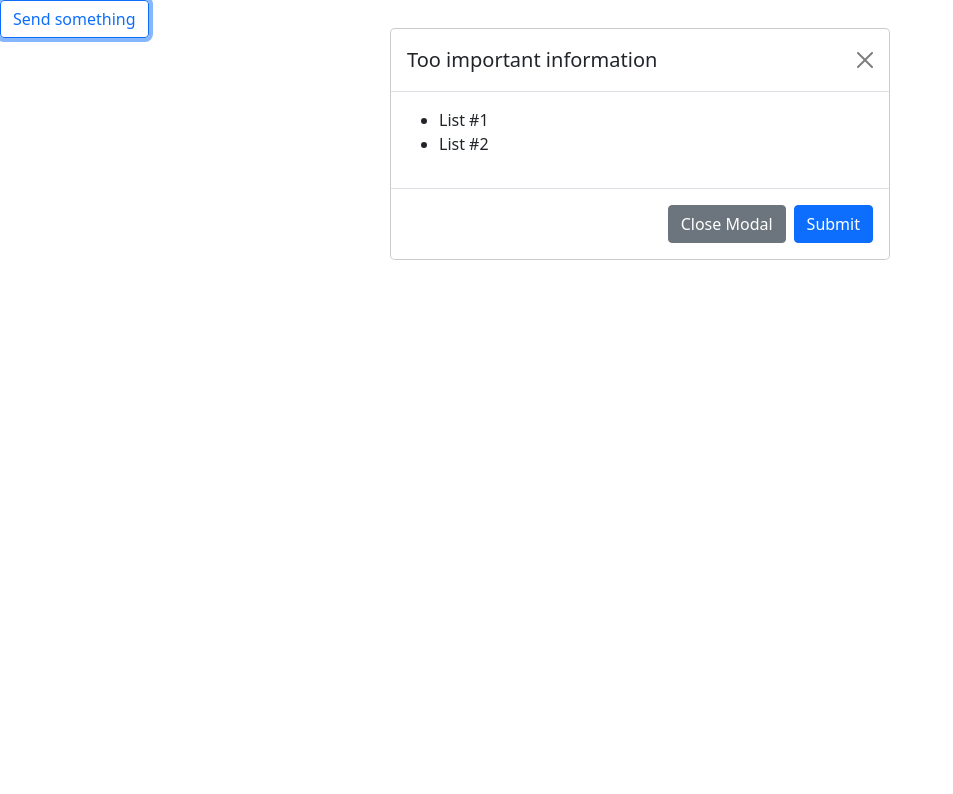
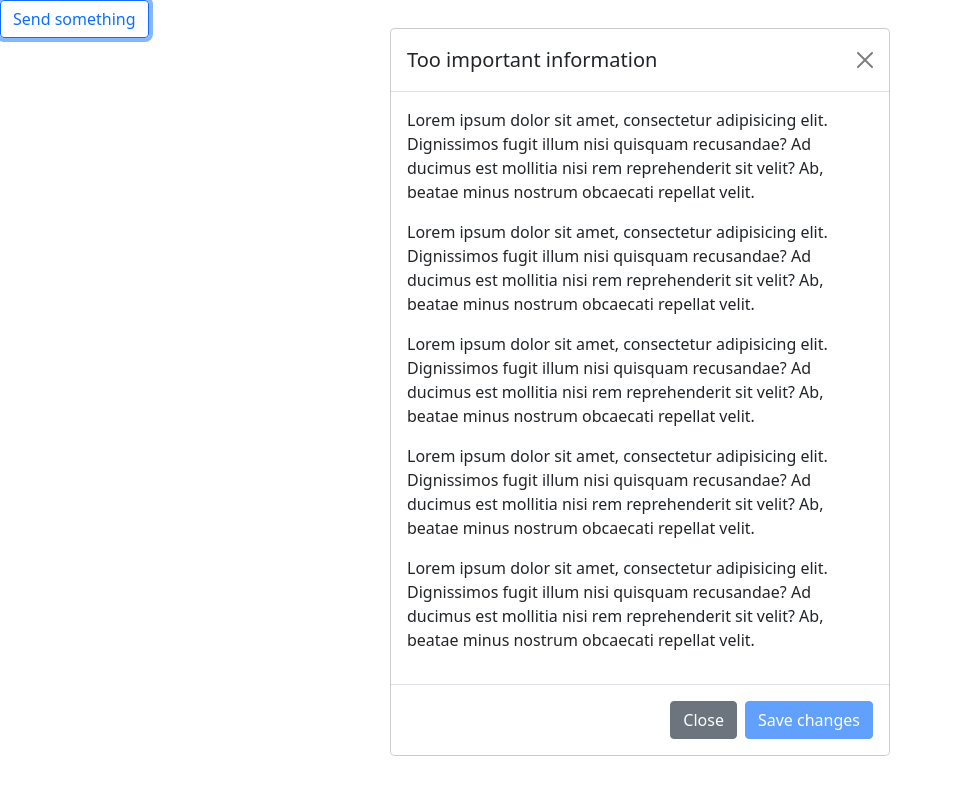
Before and after one commit to salokh1dd1n/vue-practice, a Vue app: page / in a window 1280 px wide. Both pictures are taken after a click on the button "Send something". Shown: the top 794 px of the page, without its empty margins (0-953 px from the left). Built offline with nearby package versions, Linux system fonts and the light colour scheme.

Commit message:
Updated UserPage.vue and Modal.vue components: refs

```diff
--- a/src/components/Modal.vue
+++ b/src/components/Modal.vue
@@ -1,6 +1,6 @@
 <template>
   <div class="modal fade show">
-    <div class="modal-dialog">
+    <div class="modal-dialog modal-dialog-scrollable">
       <div class="modal-content">
         <div class="modal-header">
           <h5 class="modal-title">{{ title }}</h5>
@@ -11,7 +11,7 @@
             aria-label="Close"
           ></button>
         </div>
-        <div class="modal-body">
+        <div class="modal-body" ref="modalBody" @scroll="onBodyScroll">
           <slot></slot>
         </div>
         <div class="modal-footer">
@@ -19,7 +19,13 @@
             <button type="button" class="btn btn-secondary" @click="closeModal">
               Close
             </button>
-            <button type="button" class="btn btn-primary">Save changes</button>
+            <button
+              :disabled="!isScrolledFully"
+              type="button"
+              class="btn btn-primary"
+            >
+              Save changes
+            </button>
           </slot>
         </div>
       </div>
@@ -36,9 +42,23 @@ export default {
       default: "",
     },
   },
+  data() {
+    return {
+      isScrolledFully: false,
+    };
+  },
   methods: {
     closeModal() {
       this.$emit("close");
+    },
+    onBodyScroll() {
+      let modalBody = this.$refs.modalBody;
+      if (
+        modalBody.scrollHeight ===
+        modalBody.scrollTop + modalBody.clientHeight
+      ) {
+        this.isScrolledFully = true;
+      }
     },
   },
 };
--- a/src/components/UserPage.vue
+++ b/src/components/UserPage.vue
@@ -7,16 +7,38 @@
     title="Too important information"
     @close="closeModal"
   >
-    <ul>
-      <li>List #1</li>
-      <li>List #2</li>
-    </ul>
-    <template v-slot:footer>
-      <button type="button" class="btn btn-secondary" @click="closeModal">
-        Close Modal
-      </button>
-      <button type="button" class="btn btn-primary">Submit</button>
-    </template>
+    <div class="information">
+      <p>
+        Lorem ipsum dolor sit amet, consectetur adipisicing elit. Dignissimos
+        fugit illum nisi quisquam recusandae? Ad ducimus est mollitia nisi rem
+        reprehenderit sit velit? Ab, beatae minus nostrum obcaecati repellat
+        velit.
+      </p>
+      <p>
+        Lorem ipsum dolor sit amet, consectetur adipisicing elit. Dignissimos
+        fugit illum nisi quisquam recusandae? Ad ducimus est mollitia nisi rem
+        reprehenderit sit velit? Ab, beatae minus nostrum obcaecati repellat
+        velit.
+      </p>
+      <p>
+        Lorem ipsum dolor sit amet, consectetur adipisicing elit. Dignissimos
+        fugit illum nisi quisquam recusandae? Ad ducimus est mollitia nisi rem
+        reprehenderit sit velit? Ab, beatae minus nostrum obcaecati repellat
+        velit.
+      </p>
+      <p>
+        Lorem ipsum dolor sit amet, consectetur adipisicing elit. Dignissimos
+        fugit illum nisi quisquam recusandae? Ad ducimus est mollitia nisi rem
+        reprehenderit sit velit? Ab, beatae minus nostrum obcaecati repellat
+        velit.
+      </p>
+      <p>
+        Lorem ipsum dolor sit amet, consectetur adipisicing elit. Dignissimos
+        fugit illum nisi quisquam recusandae? Ad ducimus est mollitia nisi rem
+        reprehenderit sit velit? Ab, beatae minus nostrum obcaecati repellat
+        velit.
+      </p>
+    </div>
   </modal>
 </template>
 
```
